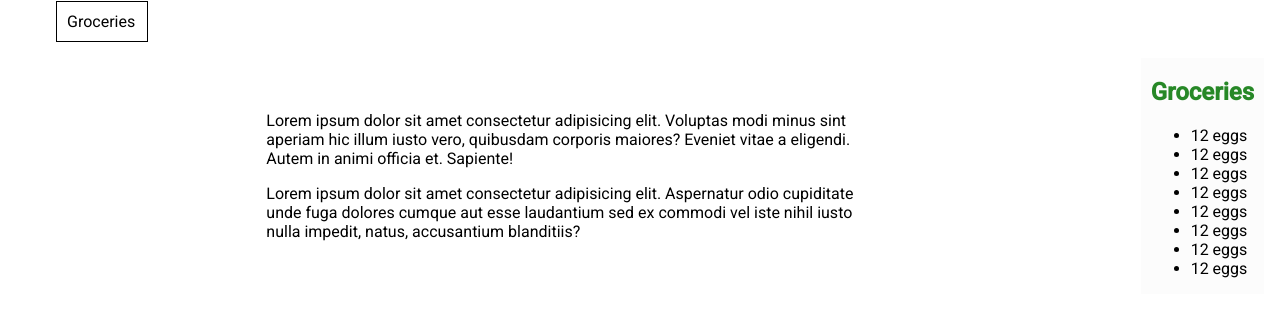
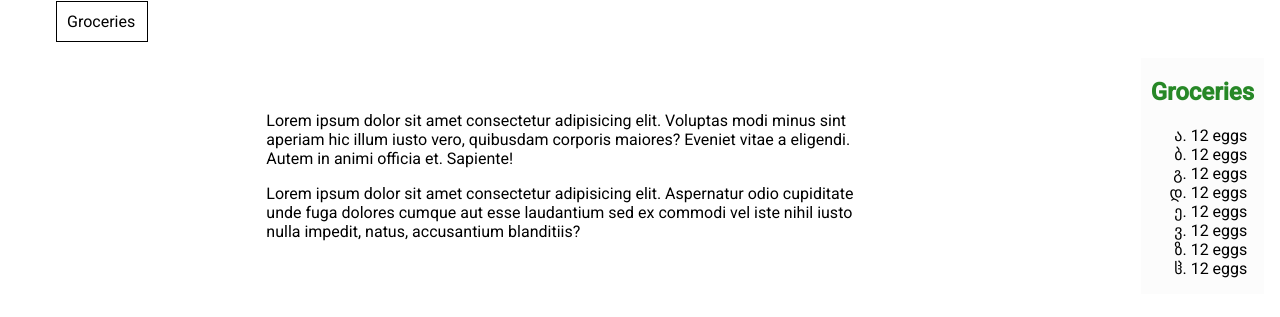
Before and after one commit to brybree/fitdash, an Angular app in the folder frontend/: page / in a window 1280 px wide. Shown: the part 137-454 px from the top of the page. Built offline with nearby package versions, Linux system fonts and the light colour scheme.

Commit message:
feat: list-groceries component

```diff
--- a/frontend/src/app/app.component.html
+++ b/frontend/src/app/app.component.html
@@ -29,17 +29,7 @@
     </main>
 
     <section class="groceries">
-      <h2>Groceries</h2>
-      <ul>
-        <li> 12 eggs </li>
-        <li> 12 eggs </li>
-        <li> 12 eggs </li>
-        <li> 12 eggs </li>
-        <li> 12 eggs </li>
-        <li> 12 eggs </li>
-        <li> 12 eggs </li>
-        <li> 12 eggs </li>
-      </ul>
+     <app-list-groceries></app-list-groceries>
     </section>
   </div>
 
--- a/frontend/src/app/app.component.ts
+++ b/frontend/src/app/app.component.ts
@@ -1,10 +1,11 @@
 import { Component } from '@angular/core';
 import { RouterOutlet } from '@angular/router';
+import { ListGroceriesComponent } from './list-groceries/list-groceries.component';
 
 @Component({
   selector: 'app-root',
   standalone: true,
-  imports: [RouterOutlet],
+  imports: [RouterOutlet, ListGroceriesComponent],
   templateUrl: './app.component.html',
   styleUrl: './app.component.css'
 })
--- /dev/null
+++ b/frontend/src/app/list-groceries/list-groceries.component.css
@@ -0,0 +1,3 @@
+li {
+    list-style-type:  georgian;
+}
--- /dev/null
+++ b/frontend/src/app/list-groceries/list-groceries.component.html
@@ -0,0 +1,11 @@
+<h2>Groceries</h2>
+<ul>
+    <li> 12 eggs </li>
+    <li> 12 eggs </li>
+    <li> 12 eggs </li>
+    <li> 12 eggs </li>
+    <li> 12 eggs </li>
+    <li> 12 eggs </li>
+    <li> 12 eggs </li>
+    <li> 12 eggs </li>
+</ul>
```
Also changed, not shown: frontend/src/app/list-groceries/list-groceries.component.ts (added, +12 -0 lines).
